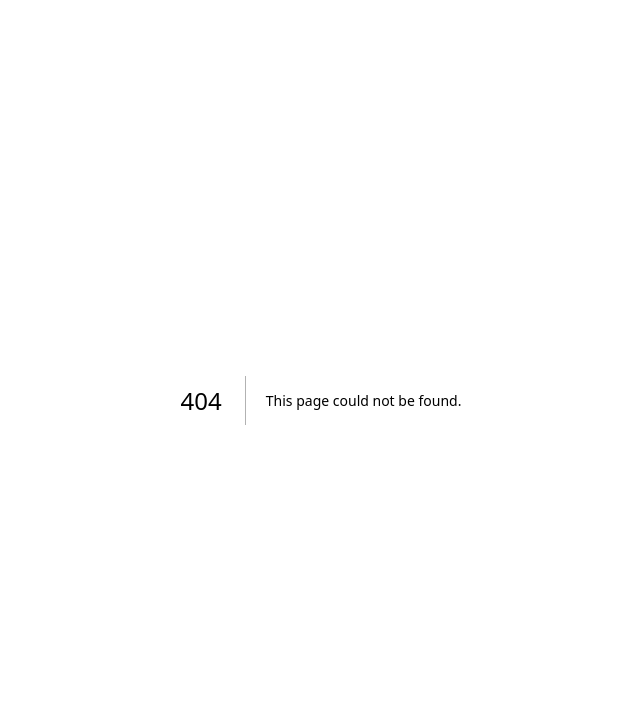
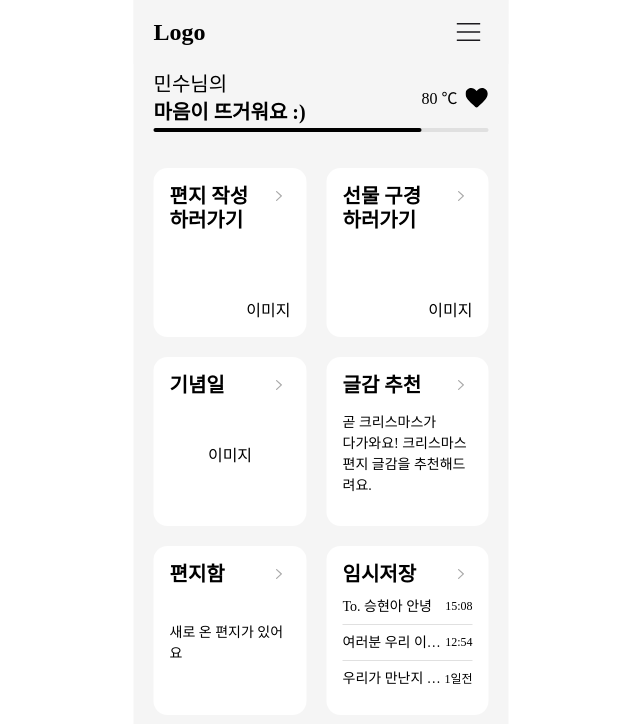
Before and after one commit to team-blackpen/blackpen_Front, a Next.js app: page /main in a window 1280 px wide. Before the commit this address had no page. Shown: the top 724 px of the page, without its empty margins (319-959 px from the left). Built offline with nearby package versions, Linux system fonts and the light colour scheme; a web font is replaced by a local one.

Commit message:
Feat: 메인 페이지 UI 작업

```diff
--- /dev/null
+++ b/src/pages/main/index.tsx
@@ -0,0 +1,20 @@
+import MainCardContainer from "main/components/MainCardContainer";
+import MainHeader from "main/components/MainHeader";
+import TemperatureContainer from "main/components/TemperatureContainer";
+
+import Layout from "shared/elements/Layout";
+
+const Main = () => {
+  return (
+    <>
+      <MainHeader />
+
+      <Layout backgroundColor="gray1" padding="64px 20px 0 20px">
+        <TemperatureContainer />
+        <MainCardContainer />
+      </Layout>
+    </>
+  );
+};
+
+export default Main;
```
